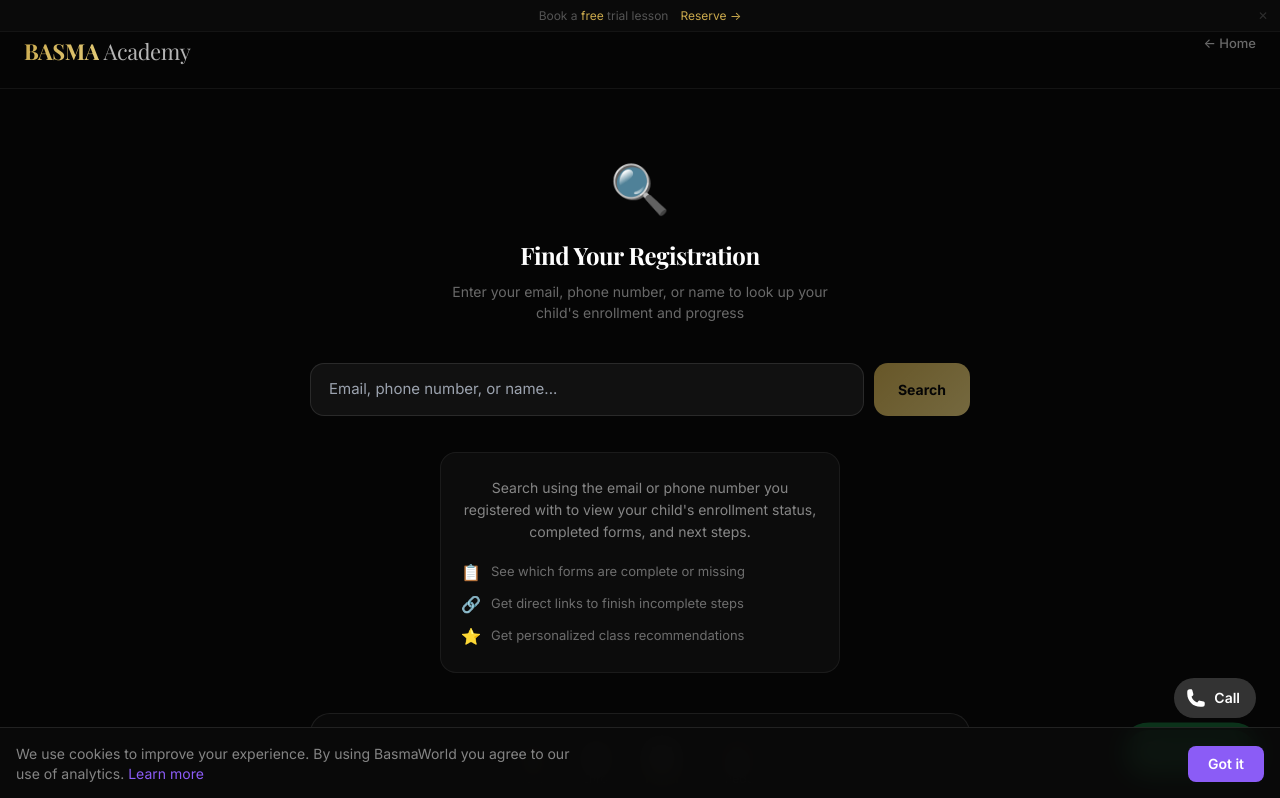
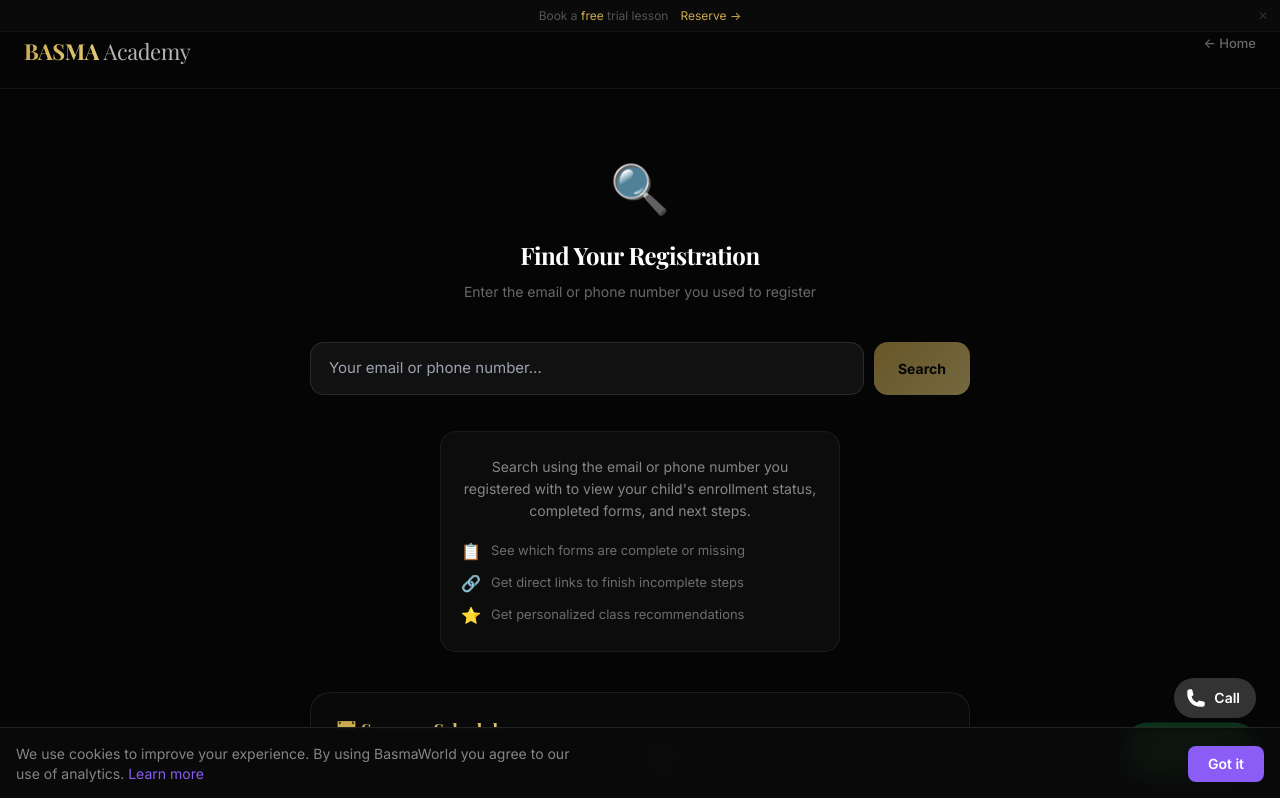
Before and after one commit to majorwinnersleague-debug/BASMAWORLD, a Next.js app: page /portal in a window 1280 px wide. Shown: the top 798 px of the page. Built offline with nearby package versions, Linux system fonts and the light colour scheme.

Commit message:
fix: privacy-safe portal - PortalContent.tsx

```diff
--- a/app/portal/PortalContent.tsx
+++ b/app/portal/PortalContent.tsx
@@ -382,13 +382,13 @@
                   Find Your Registration
                 </h2>
                 <p style={{ color: "rgba(255,255,255,0.4)", fontSize: 14, margin: 0, maxWidth: 380, marginLeft: "auto", marginRight: "auto" }}>
-                  Enter your email, phone number, or name to look up your child&apos;s enrollment and progress
+                  Enter the email or phone number you used to register
                 </p>
               </div>
               <div style={{ display: "flex", gap: 10, marginBottom: 12 }}>
                 <input
                   type="text"
-                  placeholder="Email, phone number, or name..."
+                  placeholder="Your email or phone number..."
                   value={search}
                   onChange={(e) => setSearch(e.target.value)}
                   onKeyDown={handleKeyDown}
```
